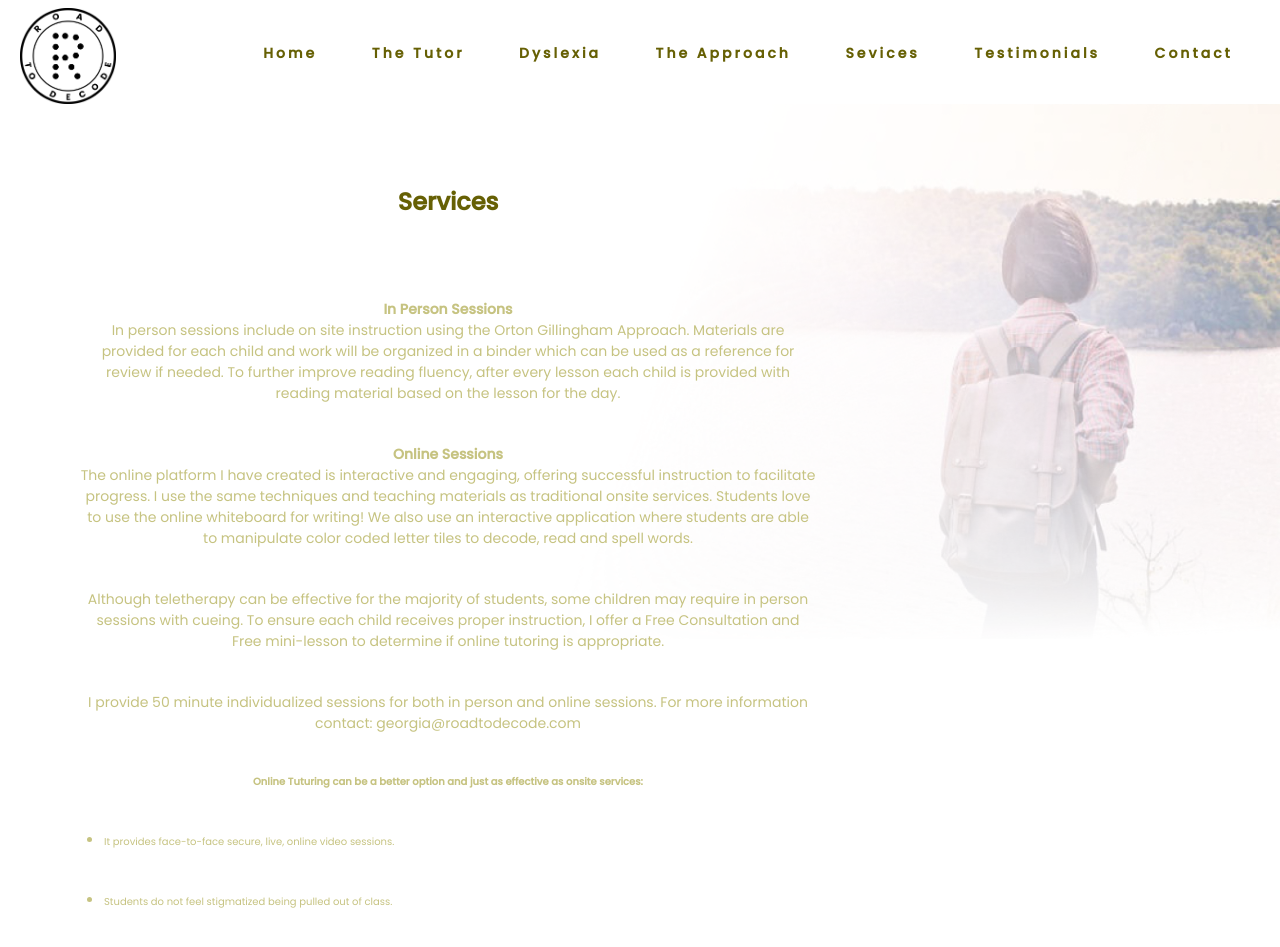
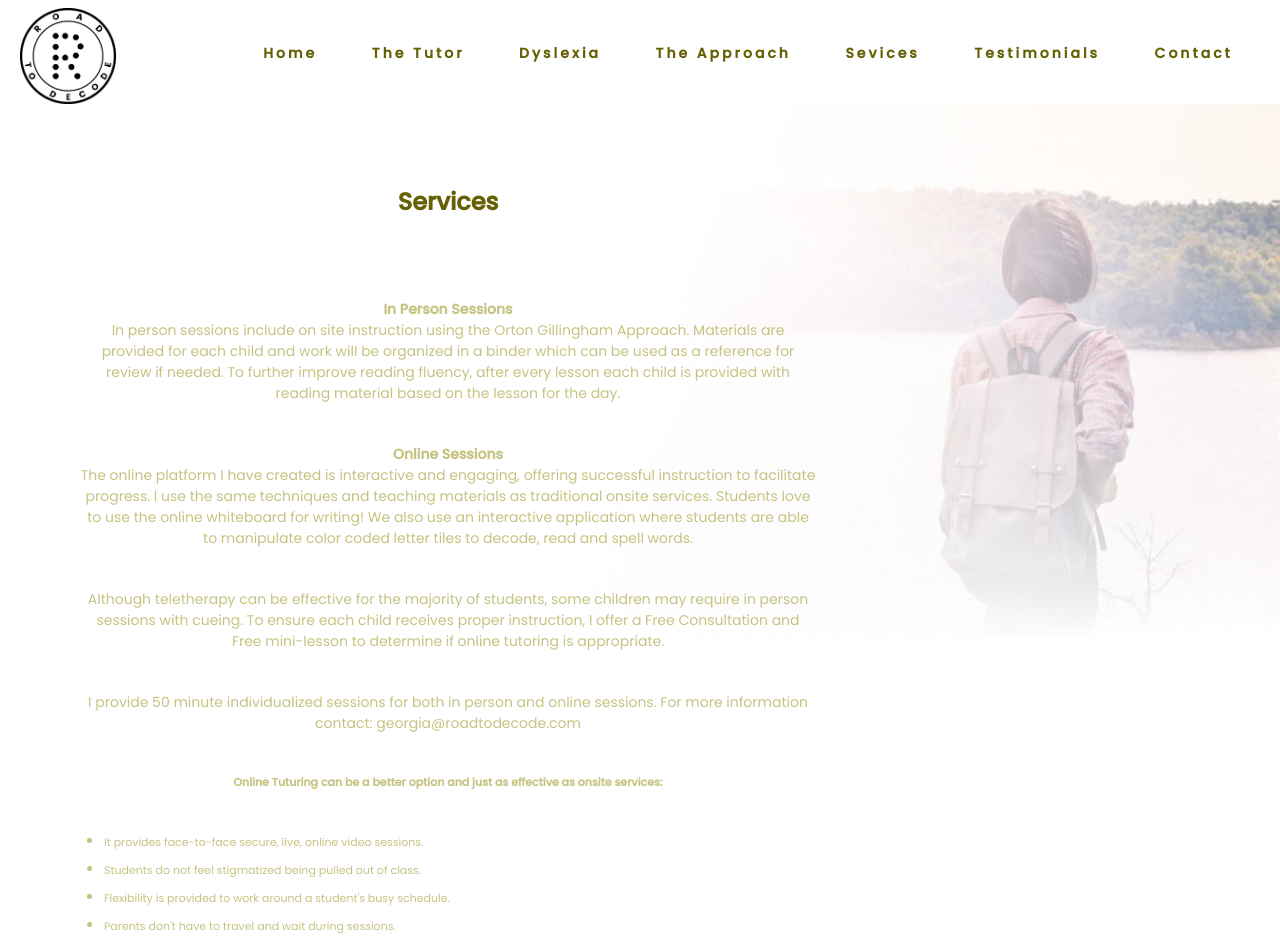
Before and after one commit to nikalomoiris/road-to-decode, a React (Create React App) app: page /services in a window 1280 px wide. Shown: the top 947 px of the page. Built offline with nearby package versions, Linux system fonts and the light colour scheme.

Commit message:
Fixed list items spacing in services

```diff
--- a/src/App.css
+++ b/src/App.css
@@ -345,11 +345,11 @@ blockquote {
 }
 
 .services-description ul li p{
-  margin-bottom: 5vh;
+  margin-bottom: 1vh;
 }
 
 .smaller{
-  font-size: 10px;
+  font-size: 11px;
 }
 
 .note{
```
